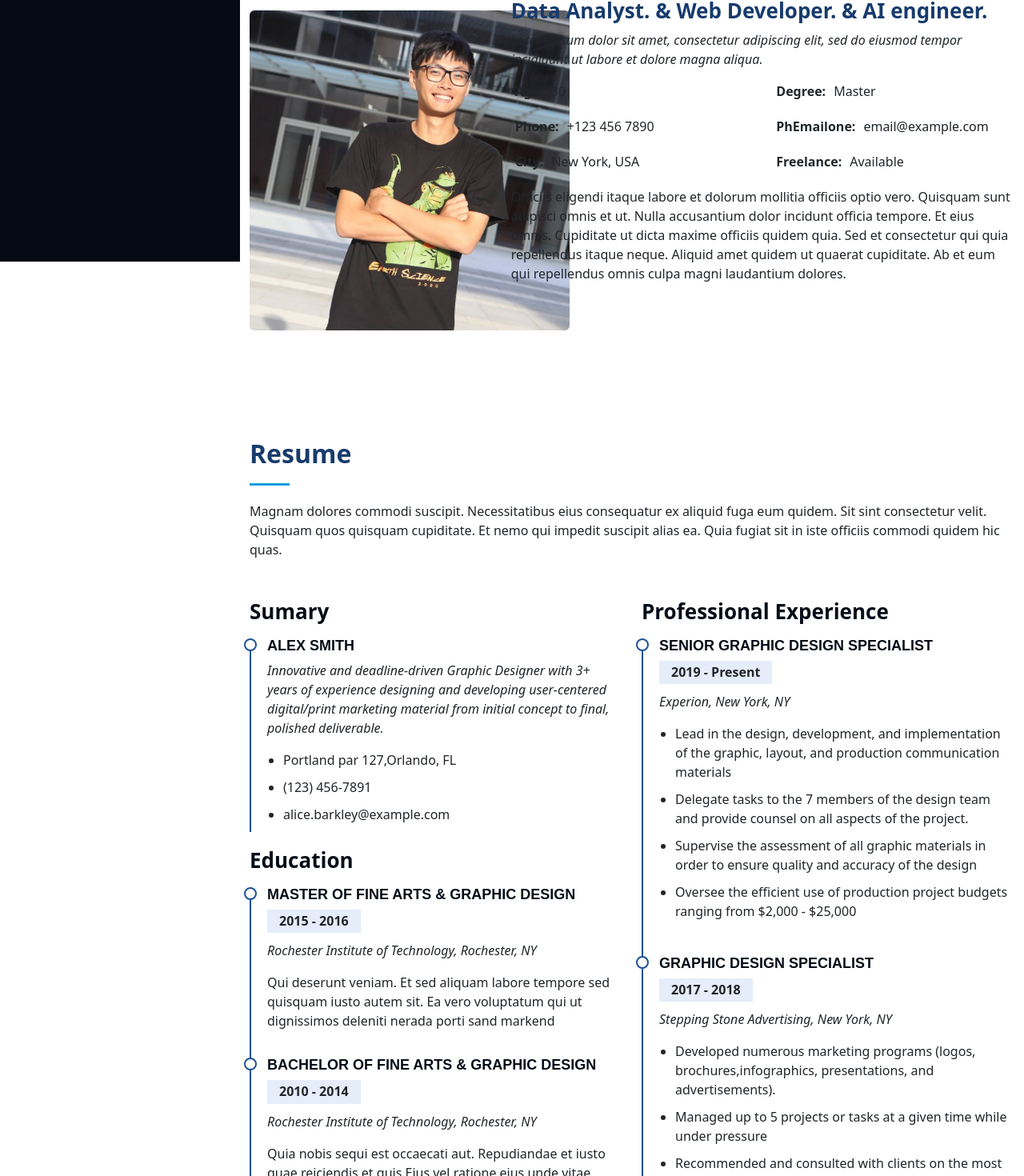
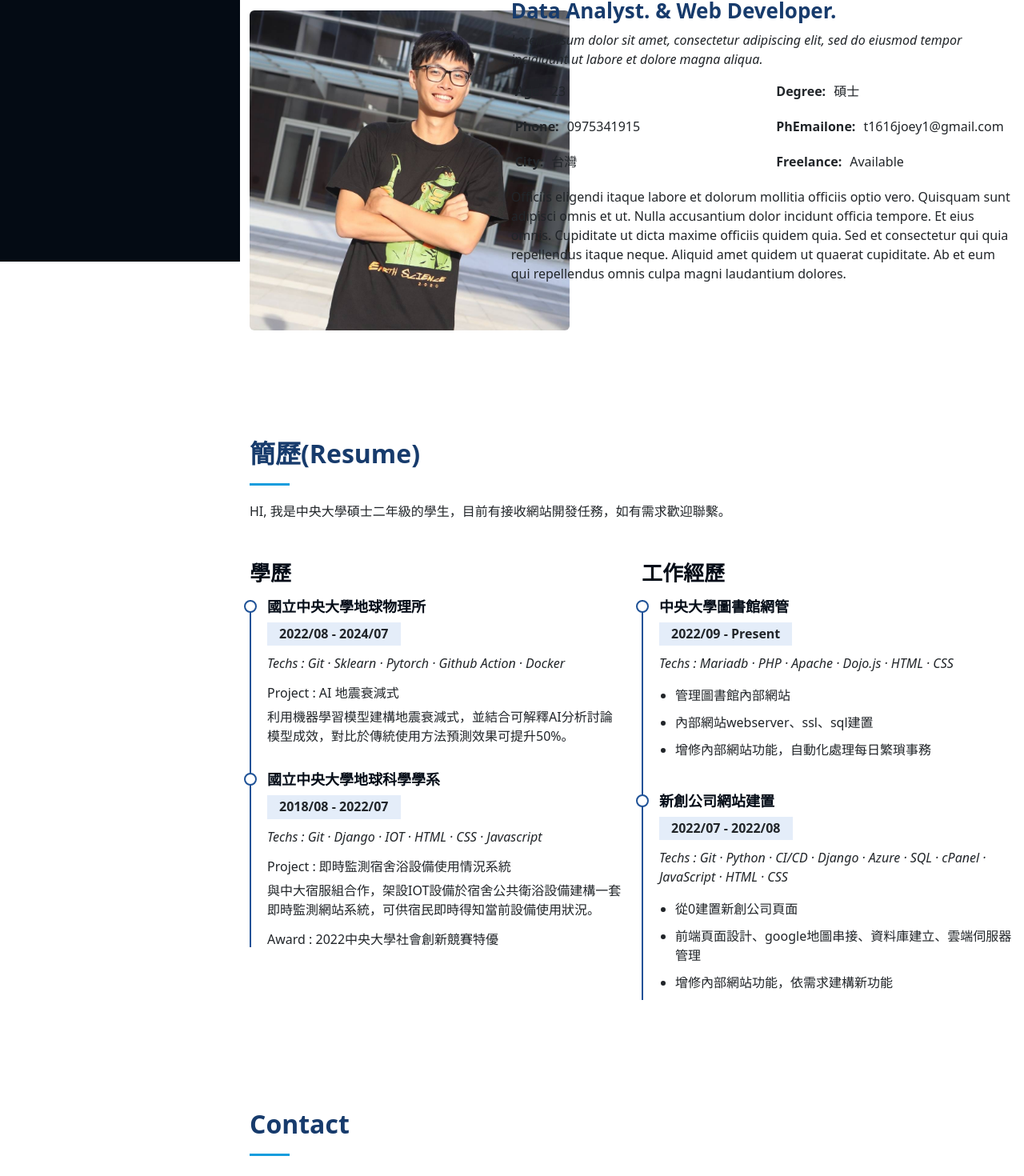
Before and after one commit to badguy361/badguy361.github.io, a React (Create React App) app: page / in a window 1280 px wide. Shown: the part 473-1943 px from the top of the page at 80% size. Built offline with nearby package versions, Linux system fonts and the light colour scheme.

Commit message:
scroll anamation

```diff
--- a/package.json
+++ b/package.json
@@ -10,6 +10,7 @@
     "@testing-library/user-event": "^13.5.0",
     "bootstrap": "^5.3.3",
     "boxicons": "^2.1.4",
+    "framer-motion": "^11.0.12",
     "react": "^18.2.0",
     "react-bootstrap": "^2.10.1",
     "react-dom": "^18.2.0",
--- a/src/assets/css/style.css
+++ b/src/assets/css/style.css
@@ -470,3 +470,13 @@ margin-bottom: 0;
     transform: rotate(360deg);
   }
 }
+
+.progress-bar {
+  position: fixed;
+  top: 0;
+  left: 30px;
+  right: 0;
+  height: 10px;
+  background: #37b3ed;
+  transform-origin: 0%;
+}
--- a/src/pages.js
+++ b/src/pages.js
@@ -8,7 +8,7 @@ import './assets/css/style.css';
 import 'boxicons/css/boxicons.min.css';
 import "bootstrap/dist/css/bootstrap.min.css";
 import { TypeAnimation } from 'react-type-animation';
-
+import { motion , useScroll } from "framer-motion"
 
 const Navbar = () => {
   return(
@@ -52,8 +52,6 @@ const HomePage = () => {
             'Hello, I\'m Data Analyst.',
             1000,
             'Hello, I\'m Website Developer.',
-            1000,
-            'Hello, I\'m AI engineer.',
             1000
           ]}
           wrapper="span"
@@ -65,7 +63,14 @@ const HomePage = () => {
 };
 
 const AboutPage = () => {
+  const { scrollYProgress } = useScroll();
+
   return(
+    <>
+    <motion.div
+        className="progress-bar"
+        style={{ scaleX: scrollYProgress }}
+      />
     <section id="about" className="about">
     <main id="main">
       <div className="container">
@@ -80,7 +85,7 @@ const AboutPage = () => {
             <Image id="myself" src={myself} rounded/>
           </div>
           <div className="col-lg-8 pt-4 pt-lg-0 content" data-aos="fade-left">
-              <h3>Data Analyst. &amp; Web Developer. &amp; AI engineer.</h3>
+              <h3>Data Analyst. &amp; Web Developer.</h3>
               <p className="fst-italic">
               Lorem ipsum dolor sit amet, consectetur adipiscing elit, sed do eiusmod tempor incididunt ut labore et dolore
               magna aliqua.
@@ -88,15 +93,15 @@ const AboutPage = () => {
               <div className="row">
               <div className="col-lg-6">
                   <ul>
-                  <li><i className="bi bi-chevron-right"></i> <strong>Age:</strong> <span>30</span></li>
-                  <li><i className="bi bi-chevron-right"></i> <strong>Phone:</strong> <span>+123 456 7890</span></li>
-                  <li><i className="bi bi-chevron-right"></i> <strong>City:</strong> <span>New York, USA</span></li>
+                  <li><i className="bi bi-chevron-right"></i> <strong>Age:</strong> <span>23</span></li>
+                  <li><i className="bi bi-chevron-right"></i> <strong>Phone:</strong> <span>0975341915</span></li>
+                  <li><i className="bi bi-chevron-right"></i> <strong>City:</strong> <span>台灣</span></li>
                   </ul>
               </div>
               <div className="col-lg-6">
                   <ul>
-                  <li><i className="bi bi-chevron-right"></i> <strong>Degree:</strong> <span>Master</span></li>
-                  <li><i className="bi bi-chevron-right"></i> <strong>PhEmailone:</strong> <span>email@example.com</span></li>
+                  <li><i className="bi bi-chevron-right"></i> <strong>Degree:</strong> <span>碩士</span></li>
+                  <li><i className="bi bi-chevron-right"></i> <strong>PhEmailone:</strong> <span>t1616joey1@gmail.com</span></li>
                   <li><i className="bi bi-chevron-right"></i> <strong>Freelance:</strong> <span>Available</span></li>
                   </ul>
               </div>
@@ -110,69 +115,60 @@ const AboutPage = () => {
       </div>
     </main>
     </section>
+    </>
   )
 };
 
 const ResumePage = () => {
   return(
-    <section id="resume" class="resume">
+    <section id="resume" className="resume">
       <main id="main">
-      <div class="container">
+      <div className="container">
 
-          <div class="section-title">
-          <h2>Resume</h2>
-          <p>Magnam dolores commodi suscipit. Necessitatibus eius consequatur ex aliquid fuga eum quidem. Sit sint consectetur velit. Quisquam quos quisquam cupiditate. Et nemo qui impedit suscipit alias ea. Quia fugiat sit in iste officiis commodi quidem hic quas.</p>
+          <div className="section-title">
+          <h2>簡歷(Resume)</h2>
+          <p>HI, 我是中央大學碩士二年級的學生，目前有接收網站開發任務，如有需求歡迎聯繫。</p>
           </div>
 
-          <div class="row">
-          <div class="col-lg-6" data-aos="fade-up">
-              <h3 class="resume-title">Sumary</h3>
-              <div class="resume-item pb-0">
-              <h4>Alex Smith</h4>
-              <p><em>Innovative and deadline-driven Graphic Designer with 3+ years of experience designing and developing user-centered digital/print marketing material from initial concept to final, polished deliverable.</em></p>
+          <div className="row">
+          <div className="col-lg-6" data-aos="fade-up">
+              <h3 className="resume-title">學歷</h3>
+              <div className="resume-item">
+              <h4>國立中央大學地球物理所</h4>
+              <h5>2022/08 - 2024/07</h5>
+              <p><em>Techs : Git · Sklearn · Pytorch · Github Action · Docker</em></p>
+              <h6>Project : AI 地震衰減式</h6>
+              <p>利用機器學習模型建構地震衰減式，並結合可解釋AI分析討論模型成效，對比於傳統使用方法預測效果可提升50%。</p>
+              </div>
+              <div className="resume-item">
+              <h4>國立中央大學地球科學學系</h4>
+              <h5>2018/08 - 2022/07</h5>
+              <p><em>Techs : Git · Django · IOT · HTML · CSS · Javascript</em></p>
+              <h6>Project : 即時監測宿舍浴設備使用情況系統</h6>
+              <p>與中大宿服組合作，架設IOT設備於宿舍公共衛浴設備建構一套即時監測網站系統，可供宿民即時得知當前設備使用狀況。</p>
+              <h6>Award : 2022中央大學社會創新競賽特優</h6>
+              </div>
+          </div>
+          <div className="col-lg-6" data-aos="fade-up" data-aos-delay="100">
+              <h3 className="resume-title">工作經歷</h3>
+              <div className="resume-item">
+              <h4>中央大學圖書館網管</h4>
+              <h5>2022/09 - Present</h5>
+              <p><em>Techs : Mariadb · PHP · Apache · Dojo.js · HTML · CSS </em></p>
               <ul>
-                  <li>Portland par 127,Orlando, FL</li>
-                  <li>(123) 456-7891</li>
-                  <li>alice.barkley@example.com</li>
+                  <li>管理圖書館內部網站</li>
+                  <li>內部網站webserver、ssl、sql建置</li>
+                  <li>增修內部網站功能，自動化處理每日繁瑣事務</li>
               </ul>
               </div>
-
-              <h3 class="resume-title">Education</h3>
-              <div class="resume-item">
-              <h4>Master of Fine Arts &amp; Graphic Design</h4>
-              <h5>2015 - 2016</h5>
-              <p><em>Rochester Institute of Technology, Rochester, NY</em></p>
-              <p>Qui deserunt veniam. Et sed aliquam labore tempore sed quisquam iusto autem sit. Ea vero voluptatum qui ut dignissimos deleniti nerada porti sand markend</p>
-              </div>
-              <div class="resume-item">
-              <h4>Bachelor of Fine Arts &amp; Graphic Design</h4>
-              <h5>2010 - 2014</h5>
-              <p><em>Rochester Institute of Technology, Rochester, NY</em></p>
-              <p>Quia nobis sequi est occaecati aut. Repudiandae et iusto quae reiciendis et quis Eius vel ratione eius unde vitae rerum voluptates asperiores voluptatem Earum molestiae consequatur neque etlon sader mart dila</p>
-              </div>
-          </div>
-          <div class="col-lg-6" data-aos="fade-up" data-aos-delay="100">
-              <h3 class="resume-title">Professional Experience</h3>
-              <div class="resume-item">
-              <h4>Senior graphic design specialist</h4>
-              <h5>2019 - Present</h5>
-              <p><em>Experion, New York, NY </em></p>
+              <div className="resume-item">
+              <h4>新創公司網站建置</h4>
+              <h5>2022/07 - 2022/08</h5>
+              <p><em>Techs : Git · Python · CI/CD · Django · Azure · SQL · cPanel · JavaScript · HTML · CSS</em></p>
               <ul>
-                  <li>Lead in the design, development, and implementation of the graphic, layout, and production communication materials</li>
-                  <li>Delegate tasks to the 7 members of the design team and provide counsel on all aspects of the project. </li>
-                  <li>Supervise the assessment of all graphic materials in order to ensure quality and accuracy of the design</li>
-                  <li>Oversee the efficient use of production project budgets ranging from $2,000 - $25,000</li>
-              </ul>
-              </div>
-              <div class="resume-item">
-              <h4>Graphic design specialist</h4>
-              <h5>2017 - 2018</h5>
-              <p><em>Stepping Stone Advertising, New York, NY</em></p>
-              <ul>
-                  <li>Developed numerous marketing programs (logos, brochures,infographics, presentations, and advertisements).</li>
-                  <li>Managed up to 5 projects or tasks at a given time while under pressure</li>
-                  <li>Recommended and consulted with clients on the most appropriate graphic design</li>
-                  <li>Created 4+ design presentations and proposals a month for clients and account managers</li>
+                  <li>從0建置新創公司頁面</li>
+                  <li>前端頁面設計、google地圖串接、資料庫建立、雲端伺服器管理</li>
+                  <li>增修內部網站功能，依需求建構新功能</li>
               </ul>
               </div>
           </div>
@@ -186,33 +182,33 @@ const ResumePage = () => {
 
 const ContactPage = () => {
   return(
-    <section id="contact" class="contact">
+    <section id="contact" className="contact">
       <main id="main">
-      <div class="container">
+      <div className="container">
 
-          <div class="section-title">
+          <div className="section-title">
           <h2>Contact</h2>
           <p>Magnam dolores commodi suscipit. Necessitatibus eius consequatur ex aliquid fuga eum quidem. Sit sint consectetur velit. Quisquam quos quisquam cupiditate. Et nemo qui impedit suscipit alias ea. Quia fugiat sit in iste officiis commodi quidem hic quas.</p>
           </div>
 
-          <div class="row" data-aos="fade-in">
+          <div className="row" data-aos="fade-in">
 
-          <div class="col-lg-5 d-flex align-items-stretch">
-              <div class="info">
-              <div class="address">
-                  <i class="bi bi-geo-alt"></i>
+          <div className="col-lg-5 d-flex align-items-stretch">
+              <div className="info">
+              <div className="address">
+                  <i className="bi bi-geo-alt"></i>
                   <h4>Location:</h4>
                   <p>A108 Adam Street, New York, NY 535022</p>
               </div>
 
-              <div class="email">
-                  <i class="bi bi-envelope"></i>
+              <div className="email">
+                  <i className="bi bi-envelope"></i>
                   <h4>Email:</h4>
                   <p>info@example.com</p>
               </div>
 
-              <div class="phone">
-                  <i class="bi bi-phone"></i>
+              <div className="phone">
+                  <i className="bi bi-phone"></i>
                   <h4>Call:</h4>
                   <p>+1 5589 55488 55s</p>
               </div>
```
Also changed, not shown: 1 other file (tests, documents, lock files or other folders).
